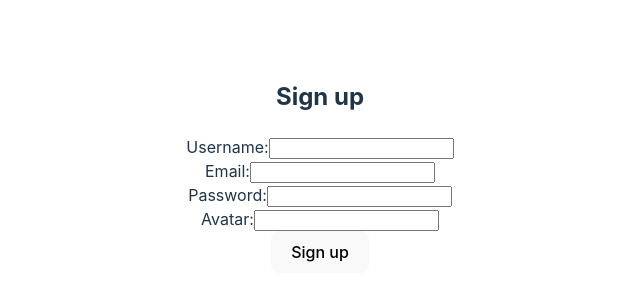
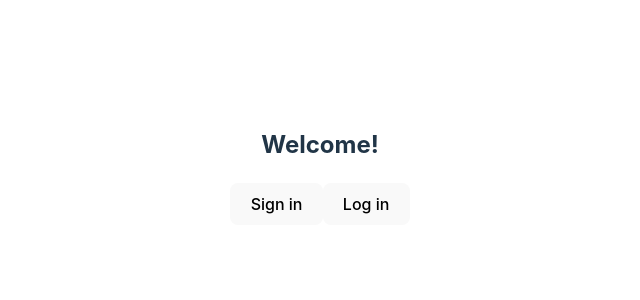
Before and after one commit to anderssonskan/NetlifyChat, a React (Vite) app: page / in a window 1280 px wide. Shown: the part 234-534 px from the top of the page, without its empty margins (320-960 px from the left). Built offline with nearby package versions, Linux system fonts and the light colour scheme.

Commit message:
start-done

```diff
--- a/src/Comps/App.jsx
+++ b/src/Comps/App.jsx
@@ -4,13 +4,15 @@ import React from 'react';
 import Chat from './Chat';
 import Login from './Login';
 import Register from './Register';
+import Start from './Start';
 
 function App() {
 
   return (
     <Router>
       <Routes>
-        <Route path='/' element={<Register />} />
+
+        <Route path='/' element={<Start />} />
         <Route path='/register' element={<Register />} />
         <Route path='/login' element={<Login />} />
       </Routes>
--- a/src/Comps/Start.jsx
+++ b/src/Comps/Start.jsx
@@ -0,0 +1,23 @@
+import React from "react";
+import { useNavigate } from "react-router-dom";
+
+function Start() {
+    const navigate = useNavigate();
+
+    const logIn = () => {
+        navigate('/login');
+    };
+    const signIn = () => {
+        navigate('/register');
+    };
+
+    return (
+        <div>
+            <h2>Welcome!</h2>
+            <button onClick={signIn}>Sign in</button>
+            <button onClick={logIn}>Log in</button>
+        </div>
+     );
+}
+
+export default Start;
```
